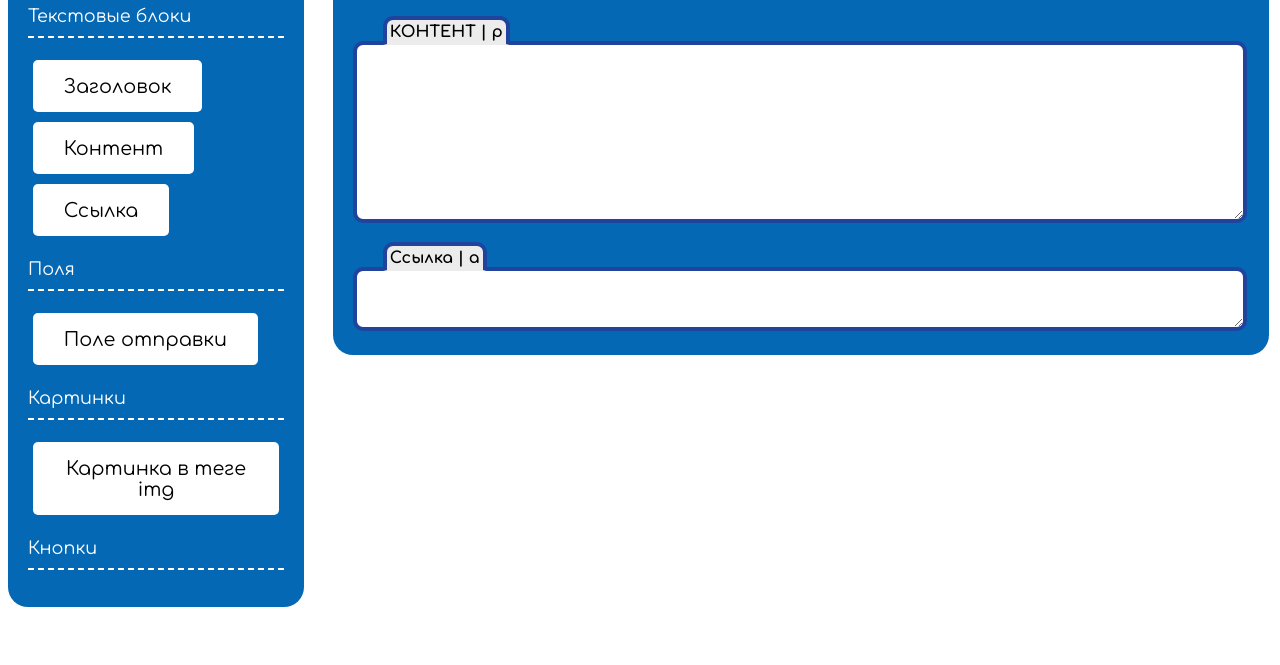
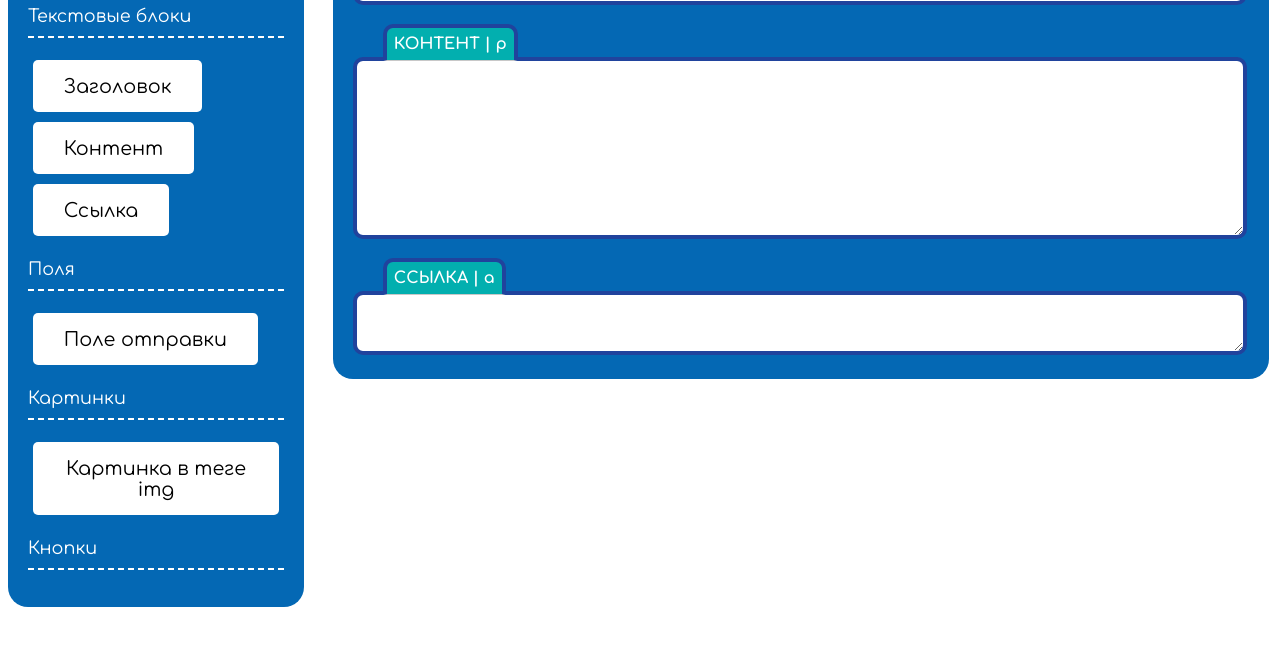
Before and after one commit to tyttam/tyttam.github.io, a plain HTML site: page construct/index.html in a window 1280 px wide. Shown: the part 135-800 px from the top of the page. Drawn offline with nearby package versions, Linux system fonts and the light colour scheme.

Commit message:
push style

```diff
--- a/construct/index.html
+++ b/construct/index.html
@@ -53,15 +53,17 @@
     .text_block p {
         position: relative;
         margin: 15px 0px -4px 30px;
-        padding: 3px;
-        background-color: rgba(236,236,236,1);
+        padding: 7px;
+        background-color: rgb(2, 175, 175);
         display: inline-block;
         border-radius: 10px 10px 0 0;
         font-family: 'Comfortaa', cursive;
         font-weight : 900;
         border: 4px solid #20439d;
-        border-bottom: 1px solid rgba(236,236,236,1);
+        border-bottom: 1px solid rgba(200, 200, 200, 1);
         z-index: 2;
+        color: #fff;
+        font-size: 1em;
     }
 
     .blocks h1 {
@@ -125,7 +127,7 @@
                     <textarea name="name" rows="8"></textarea>
                 </div>
                 <div class="text_block">
-                    <p>Ссылка | a</p>
+                    <p>ССЫЛКА | a</p>
                     <textarea name="name" rows="2"></textarea>
                 </div>
             </form>
```
